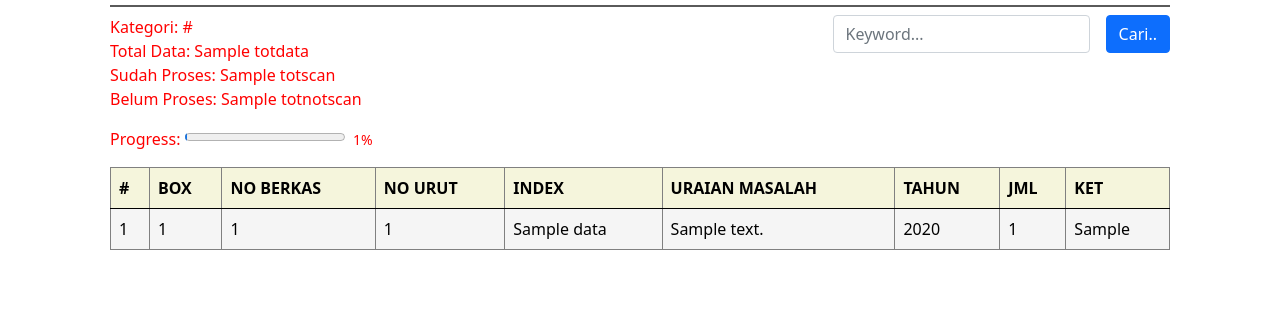
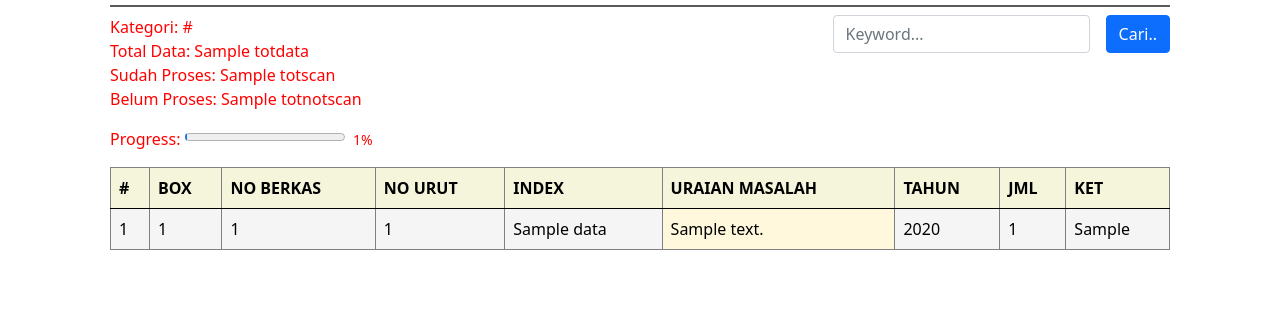
Before and after one commit to githubfarid1/bwsmalut2, a Django app: template templates/alihmedia_inactive/irigasi.html in a window 1280 px wide. Shown: the part 199-510 px from the top of the page. Run offline with Django 3.2, Linux system fonts and the light colour scheme; the template is opened without the code that fills it: most values are stand-ins (such as "Sample title", 1, 10 or a date in 2020); some libraries are stand-ins or nearby versions.

Commit message:
update scripts

```diff
--- a/alihmedia_inactive/models.py
+++ b/alihmedia_inactive/models.py
@@ -35,7 +35,7 @@ class Doc(models.Model):
     orinot = models.CharField(max_length=10)
     doc_type = models.CharField(max_length=20)
     description = models.TextField()
-    filesize = models.SmallIntegerField()
+    filesize = models.IntegerField()
     page_count = models.SmallIntegerField()
 
     bundle = models.ForeignKey(
--- a/alihmedia_inactive/views.py
+++ b/alihmedia_inactive/views.py
@@ -59,7 +59,7 @@ def getdata(method, parquery):
     curbundle_number = ""
 
     for ke, doc in enumerate(docs):
-        path = os.path.join(settings.PDF_LOCATION, d.link, str(doc.bundle.box_number), str(doc.doc_number) + ".pdf")
+        path = os.path.join(settings.PDF_LOCATION, __package__.split('.')[0], d.link, str(doc.bundle.box_number), str(doc.doc_number) + ".pdf")
         pdffound = False
         filesize = 0
         pagecount = 0
@@ -259,7 +259,7 @@ def keuangan(request):
 
 def pdfdownload(request, link, doc_id):
     doc = Doc.objects.get(id=doc_id)
-    path = os.path.join(settings.PDF_LOCATION, link, str(doc.bundle.box_number), str(doc.doc_number) + ".pdf")
+    path = os.path.join(settings.PDF_LOCATION, __package__.split('.')[0], link, str(doc.bundle.box_number), str(doc.doc_number) + ".pdf")
     if exists(path):
         filename = f"{__package__.split('.')[0]}_{link}_{doc.bundle.box_number}_{doc.doc_number}.pdf"
         with open(path, 'rb') as pdf:
--- a/static/css/style.css
+++ b/static/css/style.css
@@ -24,8 +24,8 @@ td > a {
 
 }
 
-td.file-exist {
-    background-color: yellow;
+td.file-not-exist {
+    background-color: cornsilk;
 }
 
 .summary {
--- a/templates/alihmedia_inactive/irigasi.html
+++ b/templates/alihmedia_inactive/irigasi.html
@@ -104,7 +104,7 @@
           </div>
         </td>
         {% else %}
-        <td>{{ d.doc_description }}</td>
+        <td class="file-not-exist">{{ d.doc_description }}</td>
 
         {% endif %} {% if d.bundle_number != "" %}
         <td rowspan="{{ d.bundlespan }}">{{ d.bundle_year }}</td>
```
Also changed, not shown: 1 other file.
